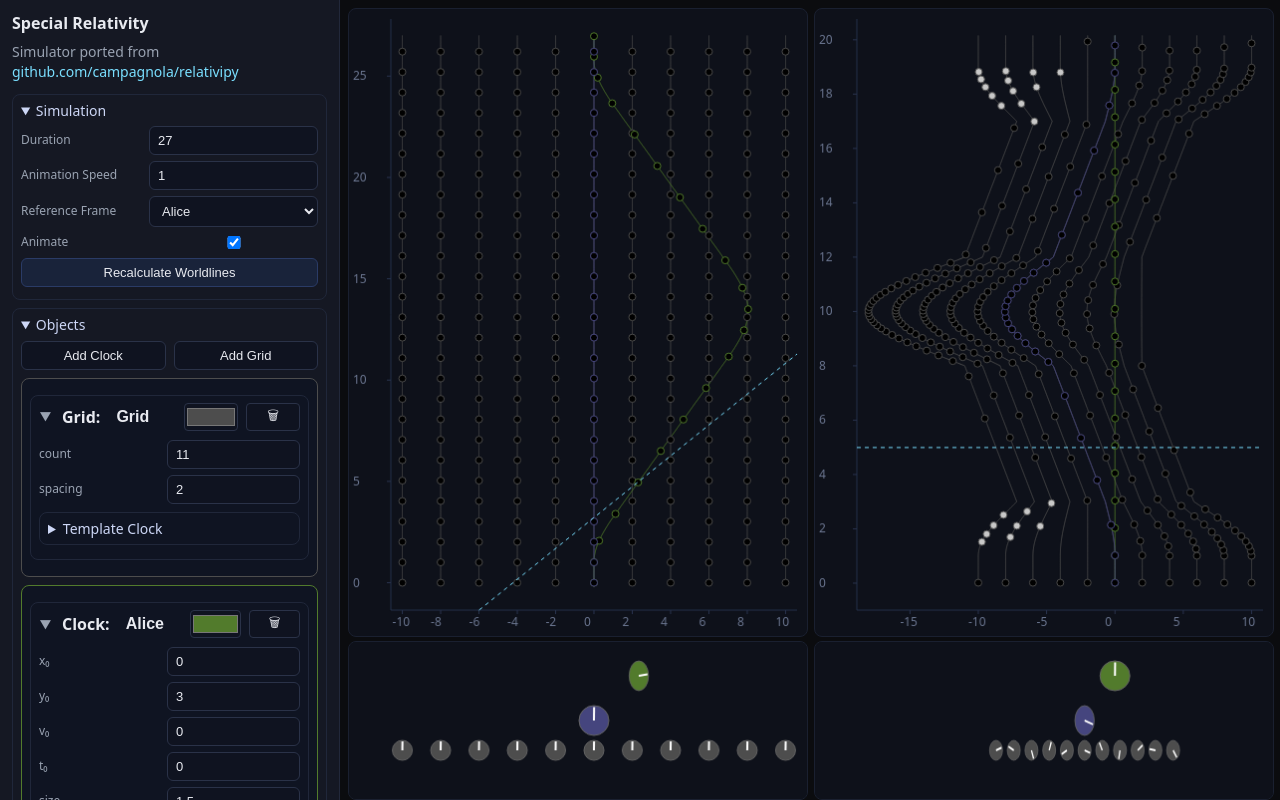
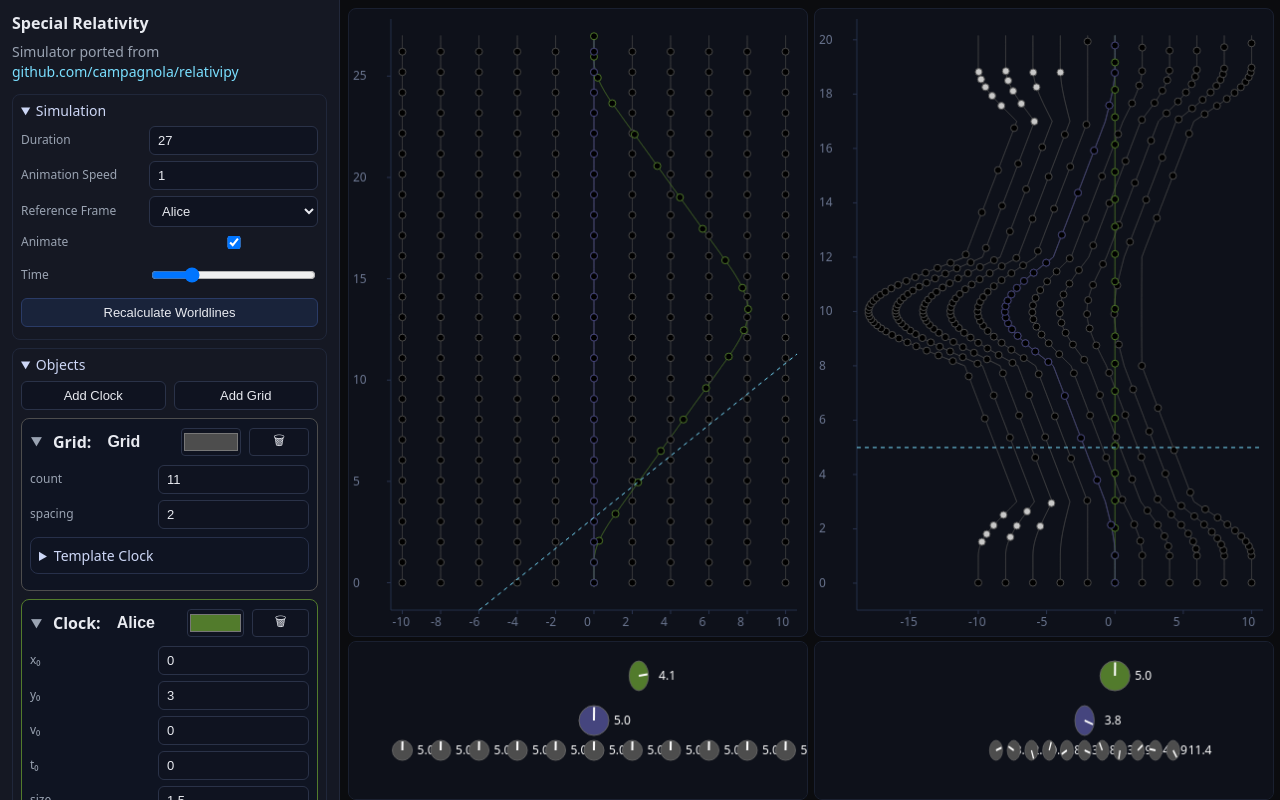
Before and after one commit to campagnola/special_relativity, a plain HTML site: page index.html in a window 1280 px wide. Drawn offline with Linux system fonts and the light colour scheme; animation ran at ten frames a second.

Commit message:
add time slider, more ui cleanup

```diff
--- a/animation.js
+++ b/animation.js
@@ -164,6 +164,12 @@ export function makeAnimCanvas(canvas) {
             ctx.lineWidth = 2;
             ctx.stroke();
             ctx.restore();
+
+            // Draw proper time text to the right of the clock
+            ctx.fillStyle = 'white';
+            ctx.font = '12px system-ui';
+            ctx.textAlign = 'left';
+            ctx.fillText(pt.toFixed(1), px + baseR + 5, y + 4);
         }
     }
 
--- a/controls.js
+++ b/controls.js
@@ -91,7 +91,7 @@ export function renderClock(o, idx, appState, callbacks) {
         markDirty();
     });
     function updateCardBorder() {
-        card.style.borderColor = colorHex(o.color);
+        card.querySelector('details').style.borderColor = colorHex(o.color);
     }
     updateCardBorder();
 
@@ -229,7 +229,7 @@ export function renderGrid(o, idx, appState, callbacks) {
     u('t0', 't0');
     u('size', 'size');
     function updateCardBorder() {
-        card.style.borderColor = colorHex(t.color);
+        card.querySelector('details').style.borderColor = colorHex(t.color);
     }
     updateCardBorder();
 
--- a/index.html
+++ b/index.html
@@ -17,6 +17,7 @@
         <div class="row"><label for="speed">Animation Speed</label><input id="speed" type="number" min="0.0001" step="0.1" value="1"></div>
         <div class="row"><label for="reference">Reference Frame</label><select id="reference"></select></div>
         <div class="row"><label for="animate">Animate</label><input id="animate" type="checkbox" checked></div>
+        <div class="row"><label for="time-slider">Time</label><input id="time-slider" type="range" min="0" max="10" step="0.01" value="0"></div>
         <div class="row"><button id="recalc" class="primary" disabled>Recalculate Worldlines</button></div>
       </details>
       <details open>
--- a/main.js
+++ b/main.js
@@ -90,6 +90,7 @@ function loadState(state) {
     document.getElementById('dur').value = appState.duration;
     document.getElementById('speed').value = appState.animSpeed;
     document.getElementById('animate').checked = appState.animate;
+    document.getElementById('time-slider').max = appState.duration;
     renderObjects();
 
     recalculate(); // Python calls this directly
@@ -232,6 +233,8 @@ document.getElementById('add-grid').addEventListener('click', () => {
 
 document.getElementById('dur').addEventListener('input', e => {
     appState.duration = +e.target.value || 20;
+    // Update slider max value
+    document.getElementById('time-slider').max = appState.duration;
     markDirty();
 });
 document.getElementById('speed').addEventListener('input', e => {
@@ -243,7 +246,47 @@ document.getElementById('reference').addEventListener('change', e => {
 });
 document.getElementById('animate').addEventListener('change', e => {
     appState.animate = e.target.checked;
-    if (appState.animate) rafStart();
+    if (appState.animate) {
+        rafStart();
+    } else {
+        // Stop animation but keep visuals at current state
+        if (rafId) {
+            cancelAnimationFrame(rafId);
+            rafId = 0;
+        }
+    }
+});
+
+// Time slider event handlers
+const timeSlider = document.getElementById('time-slider');
+timeSlider.addEventListener('mousedown', () => {
+    sliderDragging = true;
+    wasAnimatingBeforeDrag = appState.animate;
+    // Don't stop the RAF loop, just prevent time updates
+});
+
+timeSlider.addEventListener('input', e => {
+    animTime = parseFloat(e.target.value);
+    // Force visual update even when animation is paused
+    updateVisuals();
+});
+
+timeSlider.addEventListener('mouseup', () => {
+    sliderDragging = false;
+    // Restore animation state if it was running before drag
+    if (wasAnimatingBeforeDrag && !appState.animate) {
+        // This case shouldn't happen, but handle it anyway
+    }
+});
+
+// Also handle touch events for mobile
+timeSlider.addEventListener('touchstart', () => {
+    sliderDragging = true;
+    wasAnimatingBeforeDrag = appState.animate;
+});
+
+timeSlider.addEventListener('touchend', () => {
+    sliderDragging = false;
 });
 
 const plotInertial = makeWorldlinePlot(document.getElementById('plot-inertial'));
@@ -263,22 +306,16 @@ renderObjects();
 // Load preset on startup like Python: win.loadPreset(None, 'Twin Paradox (grid)')
 loadPreset('Twin Paradox (grid)');
 
+// Time slider state
+let sliderDragging = false;
+let wasAnimatingBeforeDrag = false;
+
 // animation loop
 let rafId = 0;
 let lastAnimTime = performance.now() / 1000;
 let animTime = 0;
 
-function tick() {
-    const now = performance.now() / 1000;
-    const dt = (now - lastAnimTime) * appState.animSpeed;
-    lastAnimTime = now;
-    animTime += dt;
-
-    // Reset animation time when exceeding duration (like Python)
-    if (animTime > appState.duration) {
-        animTime = 0;
-    }
-
+function updateVisuals() {
     // update animated spacelines if results exist
     const plots = appState._plots;
     if (plots) {
@@ -299,6 +336,31 @@ function tick() {
     }
     animInertial.draw(animTime);
     animRef.draw(animTime);
+}
+
+function tick() {
+    const now = performance.now() / 1000;
+
+    // Only advance time if not dragging slider
+    if (!sliderDragging) {
+        const dt = (now - lastAnimTime) * appState.animSpeed;
+        animTime += dt;
+
+        // Reset animation time when exceeding duration (like Python)
+        if (animTime > appState.duration) {
+            animTime = 0;
+        }
+    }
+
+    lastAnimTime = now;
+
+    // Update slider position if not being dragged
+    if (!sliderDragging) {
+        const timeSlider = document.getElementById('time-slider');
+        timeSlider.value = animTime;
+    }
+
+    updateVisuals();
     rafId = appState.animate ? requestAnimationFrame(tick) : 0;
 }
 
--- a/styles.css
+++ b/styles.css
@@ -122,10 +122,13 @@ summary {
 }
 
 .obj-card {
+  margin:8px 0;
+}
+
+.obj-card details {
   border:1px solid #27304a;
   border-radius:8px;
   padding:8px;
-  margin:8px 0;
   background:#0f1422;
 }
 
```
